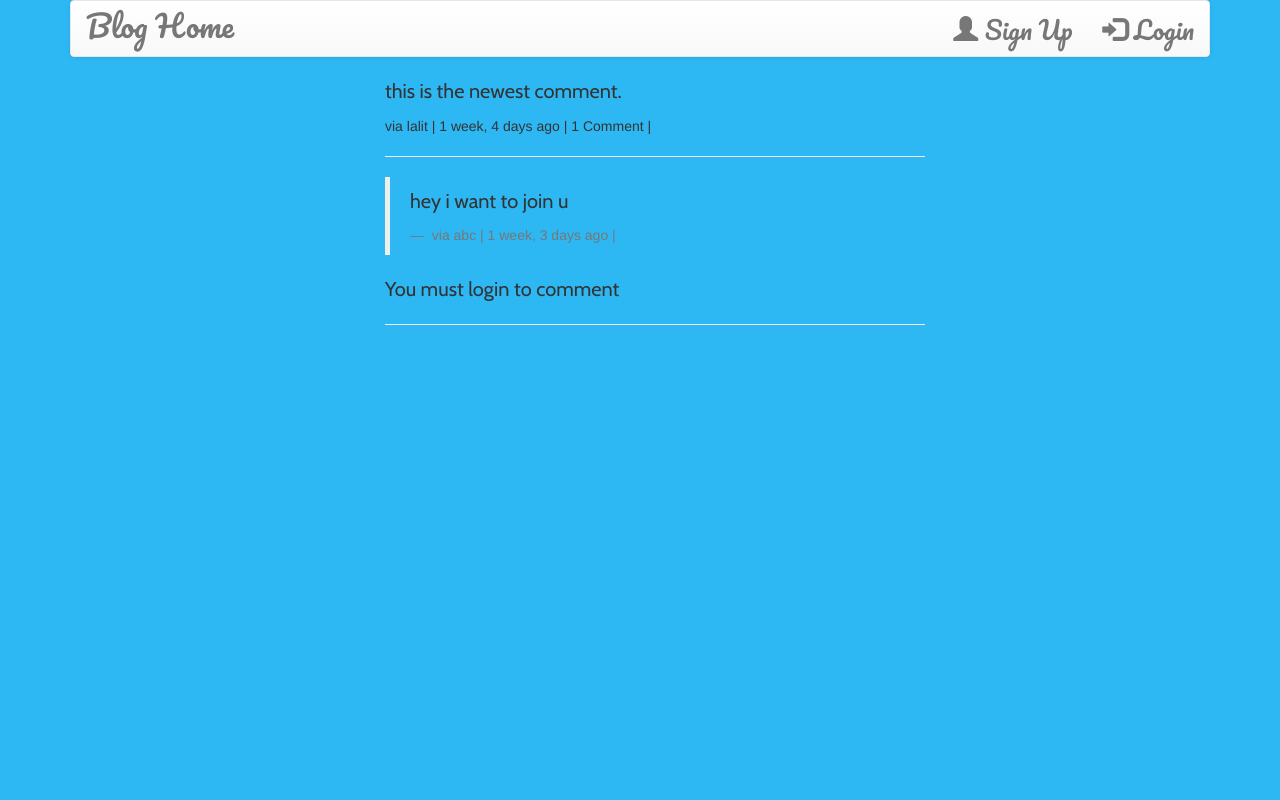
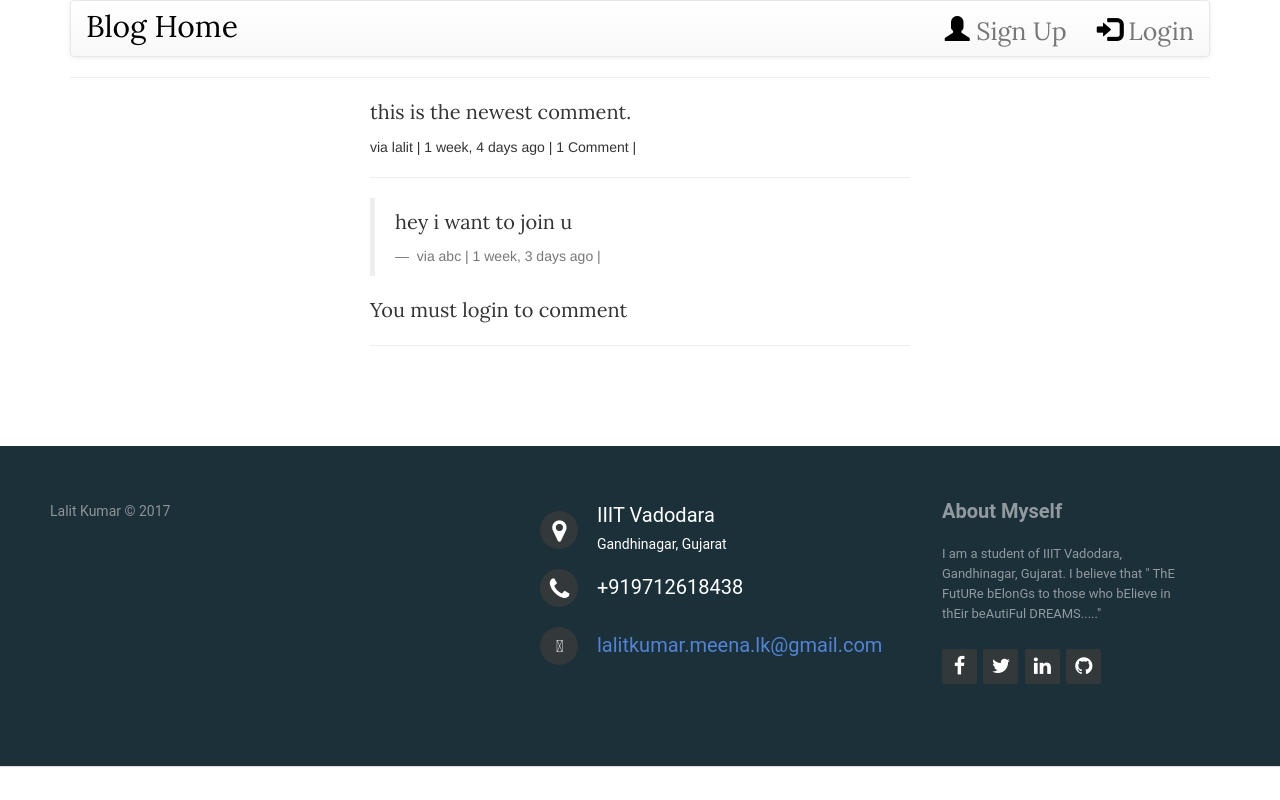
Before and after one commit to lalitmee/Blog, a Django app: page /comments/12/ in a window 1280 px wide. Run offline with Django 3.2, Linux system fonts and the light colour scheme; data comes from the database, SQL or seed files in the repository; both versions use the stored data as it was after the commit; some libraries are stand-ins or nearby versions.

Commit message:
Added footer

```diff
--- a/src/static/css/base.css
+++ b/src/static/css/base.css
@@ -1,5 +1,5 @@
 body {
-  background: rgb(45, 184, 244);
+
 }
 
 .wmd-panel{
@@ -12,7 +12,7 @@ body {
 }
 
 .navbar {
-  font-family: 'Pacifico', cursive;
+  font-family: 'Lora', serif;
   font-size: 25px;
 }
 
@@ -21,12 +21,12 @@ body {
 }
 
 h1{
-  font-family: 'Rubik', sans-serif;
+  font-family: 'Lora', serif;
   font-size: 40px;
 }
 
 p{
-  font-family: 'Cabin', sans-serif;
+  font-family: 'Lora', serif;
   font-size: 20px;
 }
 
@@ -39,3 +39,195 @@ p{
   text-align: center;
   color: rgb(235, 39, 97);
 }
+
+.footer-distributed{
+	background-color: #1b3039;
+	box-shadow: 0 1px 1px 0 rgba(0, 0, 0, 0.12);
+	box-sizing: border-box;
+	width: 100%;
+	text-align: left;
+	font-family: 'Roboto', sans-serif;
+  height: 320px;
+
+	padding: 55px 50px;
+	margin-top: 80px;
+}
+
+.footer-distributed .footer-left,
+.footer-distributed .footer-center,
+.footer-distributed .footer-right{
+	display: inline-block;
+	vertical-align: top;
+}
+
+/* Footer left */
+
+.footer-distributed .footer-left{
+	width: 40%;
+}
+
+/* The company logo */
+
+.footer-distributed h3{
+	color:  #ffffff;
+	font-family: 'Roboto', sans-serif;
+	margin: 0;
+}
+
+.footer-distributed h3 span{
+	color:  #5383d3;
+  font-family: 'Roboto', sans-serif;
+}
+
+/* Footer links */
+
+.footer-distributed .footer-links{
+	color:  #ffffff;
+	margin: 20px 0 12px;
+	padding: 0;
+  font-family: 'Roboto', sans-serif;
+}
+
+.footer-distributed .footer-links a{
+	display:inline-block;
+	line-height: 1.8;
+	text-decoration: none;
+	color:  inherit;
+  font-family: 'Roboto', sans-serif;
+}
+
+.footer-distributed .footer-company-name{
+	color:  #8f9296;
+	font-size: 14px;
+	font-family: 'Roboto', sans-serif;
+	margin: 0;
+}
+
+/* Footer Center */
+
+.footer-distributed .footer-center{
+	width: 35%;
+
+}
+
+.footer-distributed .footer-center i{
+	background-color:  #33383b;
+	color: #ffffff;
+	font-size: 25px;
+	width: 38px;
+	height: 38px;
+	border-radius: 50%;
+	text-align: center;
+	line-height: 42px;
+	margin: 10px 15px;
+	vertical-align: middle;
+}
+
+.footer-distributed .footer-center i.fa-envelope{
+	font-size: 17px;
+	line-height: 38px;
+  font-family: 'Roboto', sans-serif;
+}
+
+.footer-distributed .footer-center p{
+	display: inline-block;
+	color: #ffffff;
+	vertical-align: middle;
+	margin:0;
+  font-family: 'Roboto', sans-serif;
+}
+
+.footer-distributed .footer-center p span{
+	display:block;
+	font-family: 'Roboto', sans-serif;
+	font-size:14px;
+	line-height:2;
+}
+
+.footer-distributed .footer-center p a{
+	color:  #5383d3;
+	text-decoration: none;;
+}
+
+
+/* Footer Right */
+
+.footer-distributed .footer-right{
+	width: 20%;
+}
+
+.footer-distributed .footer-company-about{
+	line-height: 20px;
+	color:  #92999f;
+	font-size: 13px;
+	font-family: 'Roboto', sans-serif;
+	margin: 0;
+}
+
+.footer-distributed .footer-company-about span{
+	display: block;
+	color:  #ffffff;
+	font-size: 14px;
+	font-family: 'Roboto', sans-serif;
+	margin-bottom: 20px;
+}
+
+.footer-distributed .footer-icons{
+	margin-top: 25px;
+}
+
+.footer-distributed .footer-icons a{
+	display: inline-block;
+	width: 35px;
+	height: 35px;
+	cursor: pointer;
+	background-color:  #33383b;
+	border-radius: 2px;
+  font-family: 'Roboto', sans-serif;
+
+	font-size: 20px;
+	color: #ffffff;
+	text-align: center;
+	line-height: 35px;
+
+	margin-right: 3px;
+	margin-bottom: 5px;
+}
+
+/* If you don't want the footer to be responsive, remove these media queries */
+
+@media (max-width: 880px) {
+
+	.footer-distributed{
+		font-family: 'Roboto', sans-serif;
+	}
+
+	.footer-distributed .footer-left,
+	.footer-distributed .footer-center,
+	.footer-distributed .footer-right{
+		display: block;
+		width: 100%;
+		margin-bottom: 40px;
+		text-align: center;
+	}
+
+	.footer-distributed .footer-center i{
+		margin-left: 0;
+	}
+
+}
+
+
+.karma{
+  font-family: 'Roboto', sans-serif;
+  color: #1b3039;
+  padding-left: 70px;
+
+}
+
+
+img:hover {
+	opacity: 1;
+	-webkit-animation: flash 1.5s;
+	animation: flash 1.5s;
+}
--- a/src/templates/base.html
+++ b/src/templates/base.html
@@ -12,7 +12,7 @@
     <link rel="stylesheet" href="https://maxcdn.bootstrapcdn.com/bootstrap/3.3.7/css/bootstrap-theme.min.css"
     integrity="sha384-rHyoN1iRsVXV4nD0JutlnGaslCJuC7uwjduW9SVrLvRYooPp2bWYgmgJQIXwl/Sp" crossorigin="anonymous">
 
-    <link href="https://fonts.googleapis.com/css?family=Cabin|Inconsolata|Nunito|Nunito+Sans|Pacifico|Quicksand|Rubik|VT323" rel="stylesheet">
+    <link href="https://fonts.googleapis.com/css?family=Lora" rel="stylesheet">
     <link rel="stylesheet" href="https://maxcdn.bootstrapcdn.com/font-awesome/4.7.0/css/font-awesome.min.css">
     <link rel="stylesheet" href="https://cdnjs.cloudflare.com/ajax/libs/font-awesome/4.7.0/css/font-awesome.min.css">
     <link rel='stylesheet' href='{% static "css/base.css" %}' />
@@ -37,7 +37,7 @@
       <nav class="navbar navbar-default">
         <div class="container-fluid">
           <div class="navbar-header">
-            <a class="navbar-brand " href="{% url "posts:list" %}">Blog Home</a>
+            <a class="navbar-brand " href="{% url "posts:list" %}" style="color: black">Blog Home</a>
           </div>
           <ul class="nav navbar-nav">
 
@@ -48,15 +48,16 @@
              <ul class="nav navbar-nav navbar-right">
             {% if not request.user.is_authenticated %}
 
-            <li><a href="{% url "register" %}"><span class="glyphicon glyphicon-user"></span> Sign Up</a></li>
-            <li><a href="{% url "login" %}"><span class="glyphicon glyphicon-log-in"></span> Login</a></li>
+            <li><a href="{% url "register" %}"><span class="glyphicon glyphicon-user" style="color: black"></span> Sign Up</a></li>
+            <li><a href="{% url "login" %}"><span class="glyphicon glyphicon-log-in" style="color: black"></span> Login</a></li>
             {% else %}
-            <li><a href="{% url "logout" %}">Logout</a></li>
+            <li><a href="{% url "logout" %}" style="color: black">Logout</a></li>
             {% endif %}
           </ul>
 
         </div>
       </nav>
+      <hr/>
 
       {% block content%}
 
@@ -127,4 +128,54 @@
      })
   </script>
   </body>
+  <footer class="footer-distributed">
+
+			<div class="footer-left">
+
+
+
+				<p class="footer-company-name">Lalit Kumar &copy; 2017</p>
+			</div>
+
+			<div class="footer-center">
+
+				<div>
+					<i class="fa fa-map-marker"></i>
+					<p>IIIT Vadodara<span> Gandhinagar, Gujarat</span></p>
+				</div>
+
+				<div>
+					<i class="fa fa-phone"></i>
+					<p>+919712618438</p>
+				</div>
+
+				<div>
+					<i class="fa fa-envelope" aria-hidden="true"></i>
+					<p><a href="mailto:lalitkumar.meena.lk@gmail.com">lalitkumar.meena.lk@gmail.com</a></p>
+				</div>
+
+			</div>
+
+			<div class="footer-right">
+
+				<p class="footer-company-about">
+					<strong style="font-size: 20px">About Myself</strong>
+          <br/>
+          <br/>
+					I am a student of IIIT Vadodara, Gandhinagar, Gujarat. I believe that
+          " ThE FutURe bElonGs to those who bElieve in thEir beAutiFul DREAMS....."
+				</p>
+
+				<div class="footer-icons">
+
+					<a href="https://www.facebook.com/profile.php?id=100004428344426"><i class="fa fa-facebook"></i></a>
+					<a href="https://twitter.com/lalitkumarmee10"><i class="fa fa-twitter"></i></a>
+					<a href="https://www.linkedin.com/in/lalitmee/"><i class="fa fa-linkedin"></i></a>
+					<a href="https://github.com/lalitmee"><i class="fa fa-github"></i></a>
+
+				</div>
+
+			</div>
+
+		</footer>
 </html>
--- a/src/templates/comment_thread.html
+++ b/src/templates/comment_thread.html
@@ -12,7 +12,7 @@
 </style>
 {% block content %}
 {{ object }}
-<div class="container">
+
 <div class="col-sm-6 col-sm-offset-3">
 
 
--- a/src/templates/post_list.html
+++ b/src/templates/post_list.html
@@ -14,7 +14,7 @@
   {% block content%}
   <div class="col-sm-8 col-sm-offset-2">
 
-  <h1 class="head">{{ title }}</h1>
+
   <form class="row" action="" method="GET">
     <div class="col-sm-8 col-sm-offset-2">
       <div class="input-group">
@@ -24,7 +24,7 @@
         name="q" value="{{ request.GET.q }}">
         <span class="input-group-btn">
           <button class="btn btn-default"
-          type="submit">Search <i class="fa fa-search" aria-hidden="true"></i>
+          type="submit" style="font-weight: 50px">Search <i class="fa fa-search" aria-hidden="true"></i>
         </button>
         </span>
       </div>
@@ -53,7 +53,7 @@
           </p>
           {% endif %}
         </h1>  {{ obj.get_markdown | truncatechars_html:200 }}
-        <p><a href="{{ obj.get_absolute_url }}" class="btn btn-primary" role="button">View</a></p>
+        <p><a href="{{ obj.get_absolute_url }}" class="btn btn-primary" role="button">View More</a></p>
       </div>
     </div>
     <hr>
```
Also changed, not shown: src/db.sqlite3, 1 other file.
